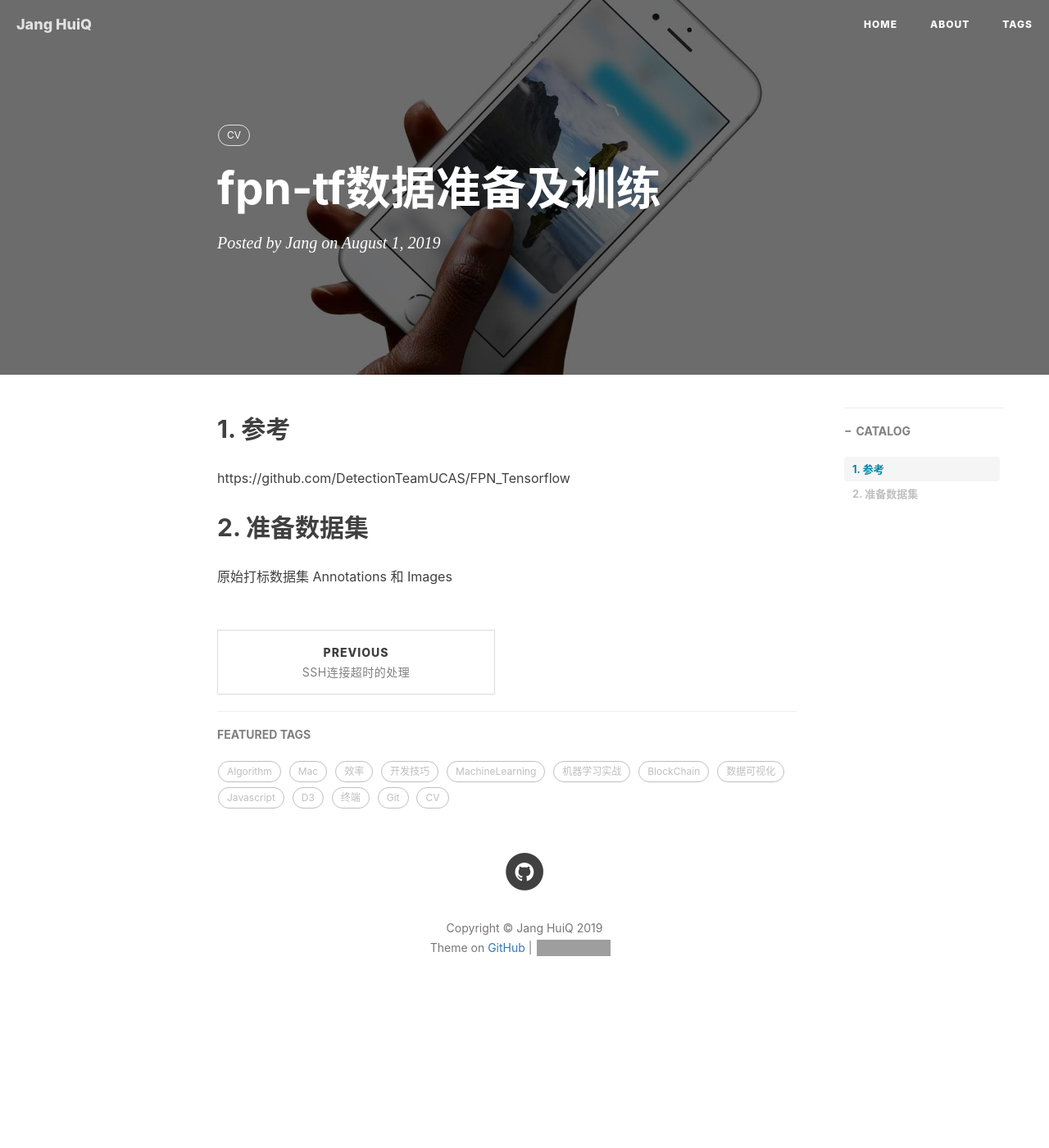
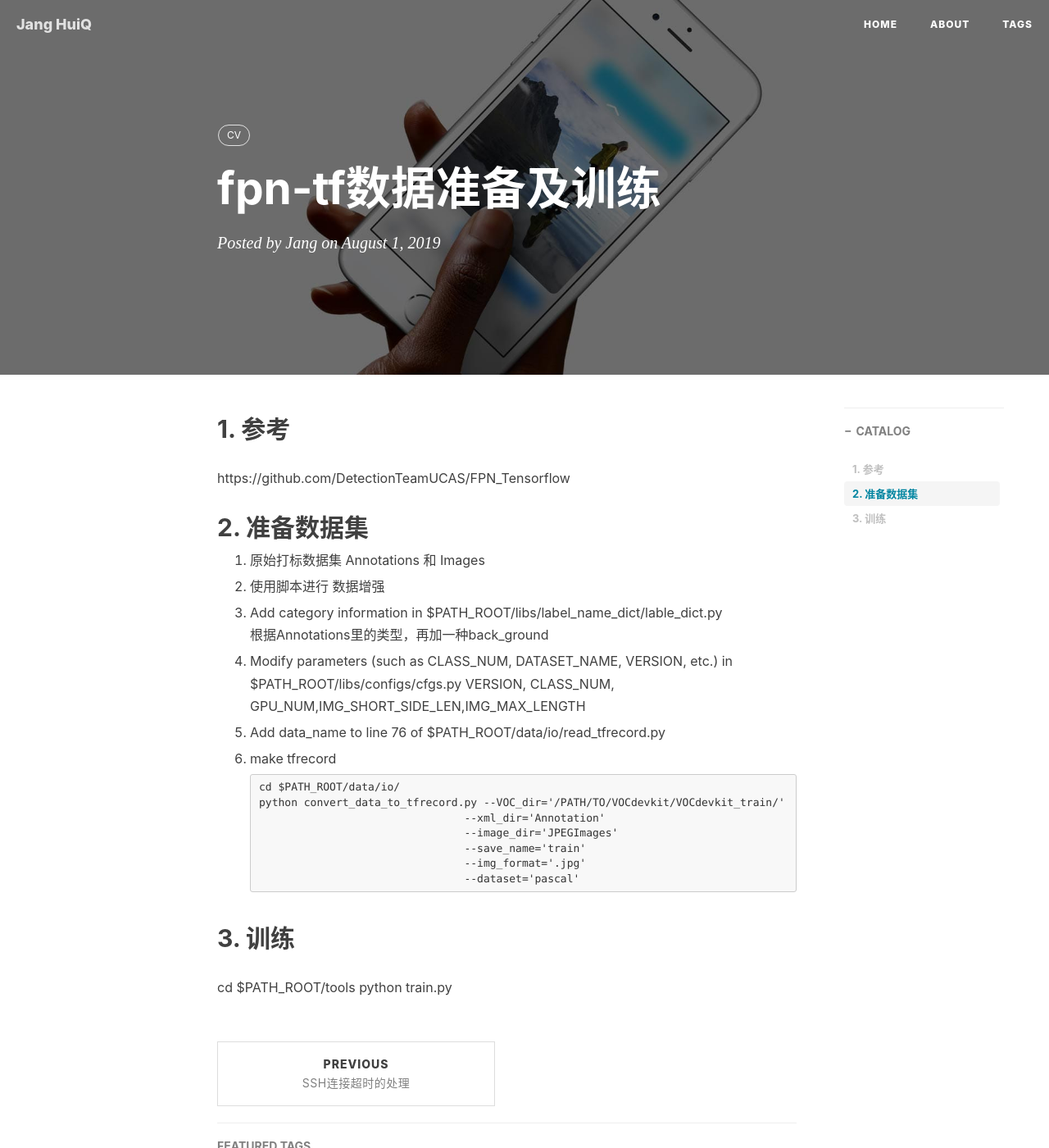
Before and after one commit to jangzc/jangzc.github.io, a Jekyll site: the page built from _posts/2019-08-01-fpn-tf数据准备及训练.md, in a window 1280 px wide and 1400 px high. Shown: the whole window at 82% size. Built offline with Jekyll 4.4.1, drawn with Linux system fonts in a browser that asks for light colours; nearby versions of some CDN libraries; comment, search, counter and statistics services are not loaded; grey boxes are pictures that could not be loaded.

Commit message:
Update 2019-08-01-fpn-tf数据准备及训练.md

````diff
--- a/_posts/2019-08-01-fpn-tf数据准备及训练.md
+++ b/_posts/2019-08-01-fpn-tf数据准备及训练.md
@@ -14,4 +14,29 @@ tags:
 https://github.com/DetectionTeamUCAS/FPN_Tensorflow
 
 ## 2. 准备数据集
-原始打标数据集 Annotations 和 Images
+1. 原始打标数据集 Annotations 和 Images
+
+2. 使用脚本进行 数据增强
+
+3. Add category information in $PATH_ROOT/libs/label_name_dict/lable_dict.py
+根据Annotations里的类型，再加一种back_ground
+
+4. Modify parameters (such as CLASS_NUM, DATASET_NAME, VERSION, etc.) in $PATH_ROOT/libs/configs/cfgs.py
+VERSION, CLASS_NUM, GPU_NUM,IMG_SHORT_SIDE_LEN,IMG_MAX_LENGTH
+
+5. Add data_name to line 76 of $PATH_ROOT/data/io/read_tfrecord.py
+
+6. make tfrecord
+```
+cd $PATH_ROOT/data/io/
+python convert_data_to_tfrecord.py --VOC_dir='/PATH/TO/VOCdevkit/VOCdevkit_train/'
+                                   --xml_dir='Annotation'
+                                   --image_dir='JPEGImages'
+                                   --save_name='train'
+                                   --img_format='.jpg'
+                                   --dataset='pascal'
+```
+
+## 3. 训练
+cd $PATH_ROOT/tools
+python train.py
````
